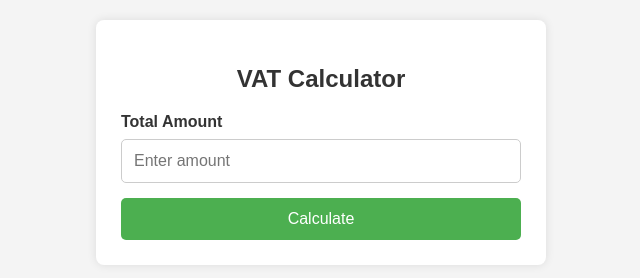
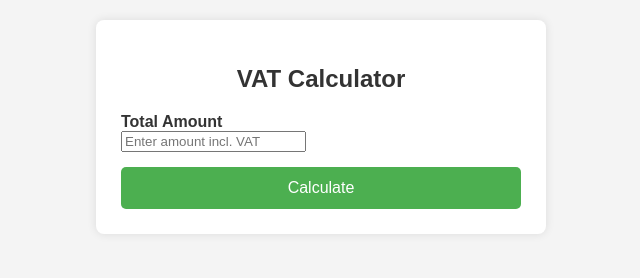
Before and after one commit to MoisesVeloso/Tax-Calculator-, a plain HTML site: page index.html in a window 1280 px wide. Shown: the whole page, without its empty margins (319-959 px from the left). Drawn offline with Linux system fonts and the light colour scheme.

Commit message:
Update index.html

```diff
--- a/index.html
+++ b/index.html
@@ -95,7 +95,13 @@
     <h2>VAT Calculator</h2>
 
     <label for="amountDue">Total Amount</label>
-    <input type="number" id="amountDue" placeholder="Enter amount" step="0.01">
+    <input
+  type="text"
+  id="amountDue"
+  placeholder="Enter amount incl. VAT"
+  inputmode="decimal"
+  pattern="[0-9]*"
+  oninput="this.value = this.value.replace(/[^0-9.]/g, '').replace(/(\..*?)\..*/g, '$1');">
 
     <button onclick="calculateVAT()">Calculate</button>
 
```
